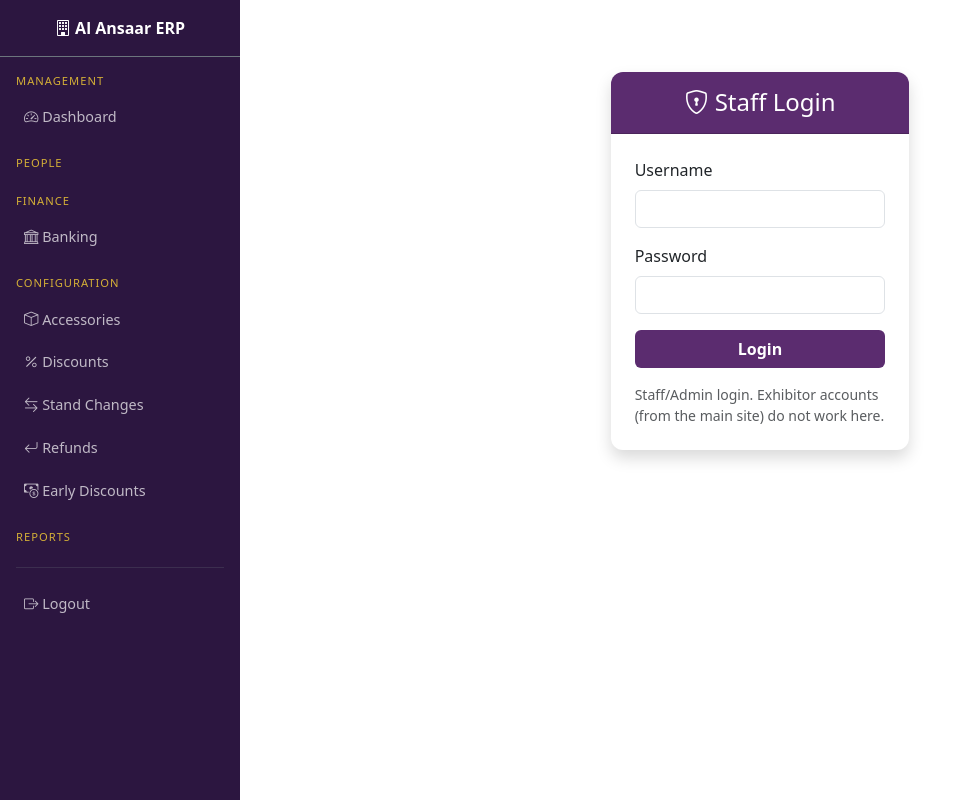
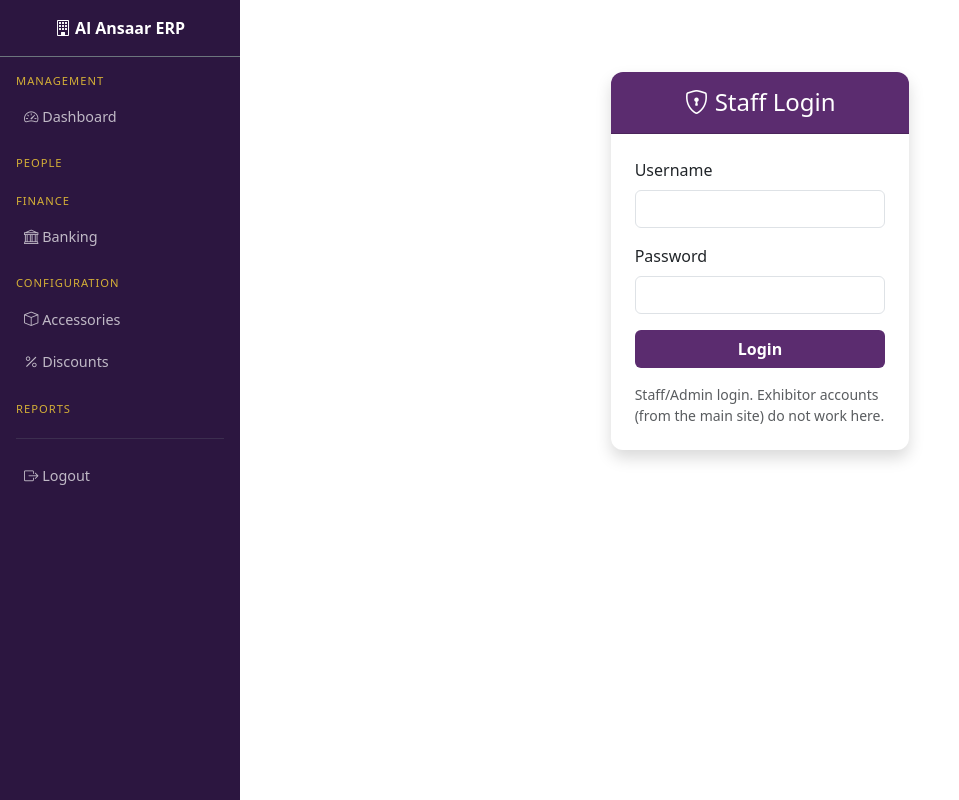
Before and after one commit to mogalia786/alansaar_erp, a Django app: page /erp/login/?next=/accounting/chart-of-accounts/ in a window 1280 px wide. Shown: the whole page, without its empty margins (0-959 px from the left). Run offline with Django 5.2, Linux system fonts and the light colour scheme; parts of the project's set-up code (start-up, migrations or seed data) failed here and were passed over.

Commit message:
Add Stand Changes, Refunds, Early Discounts to role permissions; gate new menus and views on them

```diff
--- a/portal/views.py
+++ b/portal/views.py
@@ -497,7 +497,7 @@ def approve_booking(request, pk):
     return redirect('erp:booking_detail', pk=pk)
 
 
-@erp_login_required
+@erp_section_required('bookings')
 def erp_cancel_booking(request, pk):
     booking = get_object_or_404(Booking, pk=pk)
     if request.method != 'POST':
@@ -552,21 +552,21 @@ def erp_cancel_booking(request, pk):
     return redirect('erp:booking_detail', pk=pk)
 
 
-@erp_login_required
+@erp_section_required('early_discounts')
 def erp_early_discounts(request):
     bookings = Booking.objects.filter(early_payment_discount__gt=0).select_related('exhibitor', 'stall', 'event').order_by('-booking_date')
     total = sum((b.early_payment_discount for b in bookings), Decimal('0'))
     return render(request, 'portal/early_discounts.html', {'bookings': bookings, 'total': total})
 
 
-@erp_login_required
+@erp_section_required('refunds')
 def erp_refund_list(request):
     from invoices.models import Refund
     refunds = Refund.objects.all().select_related('booking', 'booking__exhibitor', 'booking__stall', 'created_by')
     return render(request, 'portal/refund_list.html', {'refunds': refunds})
 
 
-@erp_login_required
+@erp_section_required('refunds')
 def erp_mark_refund(request, pk):
     from invoices.models import Refund
     r = get_object_or_404(Refund, pk=pk)
@@ -1065,7 +1065,7 @@ def erp_stall_transfer_list(request):
     return render(request, 'portal/stall_transfer_list.html', {'transfers': transfers})
 
 
-@erp_login_required
+@erp_section_required('stall_changes')
 def approve_stall_transfer(request, pk):
     from bookings.models import StallTransferRequest
     from bookings.services import execute_stall_transfer
@@ -1088,7 +1088,7 @@ def approve_stall_transfer(request, pk):
     return redirect('erp:stall_transfer_list')
 
 
-@erp_login_required
+@erp_section_required('stall_changes')
 def reject_stall_transfer(request, pk):
     from bookings.models import StallTransferRequest
     tr = get_object_or_404(StallTransferRequest, pk=pk)
--- a/templates/portal/base.html
+++ b/templates/portal/base.html
@@ -73,9 +73,9 @@
                 <div class="nav-section">Configuration</div>
                 <a href="{% url 'erp:accessory_list' %}" class="nav-link"><i class="bi bi-box"></i> Accessories</a>
                 <a href="{% url 'erp:discount_list' %}" class="nav-link"><i class="bi bi-percent"></i> Discounts</a>
-                <a href="{% url 'erp:stall_transfer_list' %}" class="nav-link"><i class="bi bi-arrow-left-right"></i> Stand Changes</a>
-                <a href="{% url 'erp:refund_list' %}" class="nav-link"><i class="bi bi-arrow-return-left"></i> Refunds</a>
-                <a href="{% url 'erp:early_discounts' %}" class="nav-link"><i class="bi bi-cash-coin"></i> Early Discounts</a>
+                {% if request.user|has_perm:'stall_changes' %}<a href="{% url 'erp:stall_transfer_list' %}" class="nav-link"><i class="bi bi-arrow-left-right"></i> Stand Changes</a>{% endif %}
+                {% if request.user|has_perm:'refunds' %}<a href="{% url 'erp:refund_list' %}" class="nav-link"><i class="bi bi-arrow-return-left"></i> Refunds</a>{% endif %}
+                {% if request.user|has_perm:'early_discounts' %}<a href="{% url 'erp:early_discounts' %}" class="nav-link"><i class="bi bi-cash-coin"></i> Early Discounts</a>{% endif %}
                 {% if request.user|has_perm:'accounting' %}
                 <div class="nav-section">Accounting</div>
                 <a href="{% url 'accounting:dashboard' %}" class="nav-link"><i class="bi bi-calculator"></i> Dashboard</a>
@@ -122,9 +122,9 @@
                             {% if request.user|has_perm:'rfq' %}<a href="{% url 'erp:rfq_list' %}" class="d-block py-1">RFQ / Procurement</a>{% endif %}
                             <a href="{% url 'fnb:dashboard' %}" class="d-block py-1">Banking</a>
                             <a href="{% url 'erp:discount_list' %}" class="d-block py-1">Discounts</a>
-                            <a href="{% url 'erp:stall_transfer_list' %}" class="d-block py-1">Stand Changes</a>
-                            <a href="{% url 'erp:refund_list' %}" class="d-block py-1">Refunds</a>
-                            <a href="{% url 'erp:early_discounts' %}" class="d-block py-1">Early Discounts</a>
+                            {% if request.user|has_perm:'stall_changes' %}<a href="{% url 'erp:stall_transfer_list' %}" class="d-block py-1">Stand Changes</a>{% endif %}
+                            {% if request.user|has_perm:'refunds' %}<a href="{% url 'erp:refund_list' %}" class="d-block py-1">Refunds</a>{% endif %}
+                            {% if request.user|has_perm:'early_discounts' %}<a href="{% url 'erp:early_discounts' %}" class="d-block py-1">Early Discounts</a>{% endif %}
                             {% if request.user|has_perm:'accounting' %}
                             <hr class="border-secondary my-2">
                             <div class="text-uppercase" style="font-size:.7rem;color:var(--gold);letter-spacing:1px;">Accounting</div>
```
Also changed, not shown: accounts/models.py (+5 -2 lines), accounts/migrations/0011_alter_rolepermission_section_alter_user_user_type.py (added).
